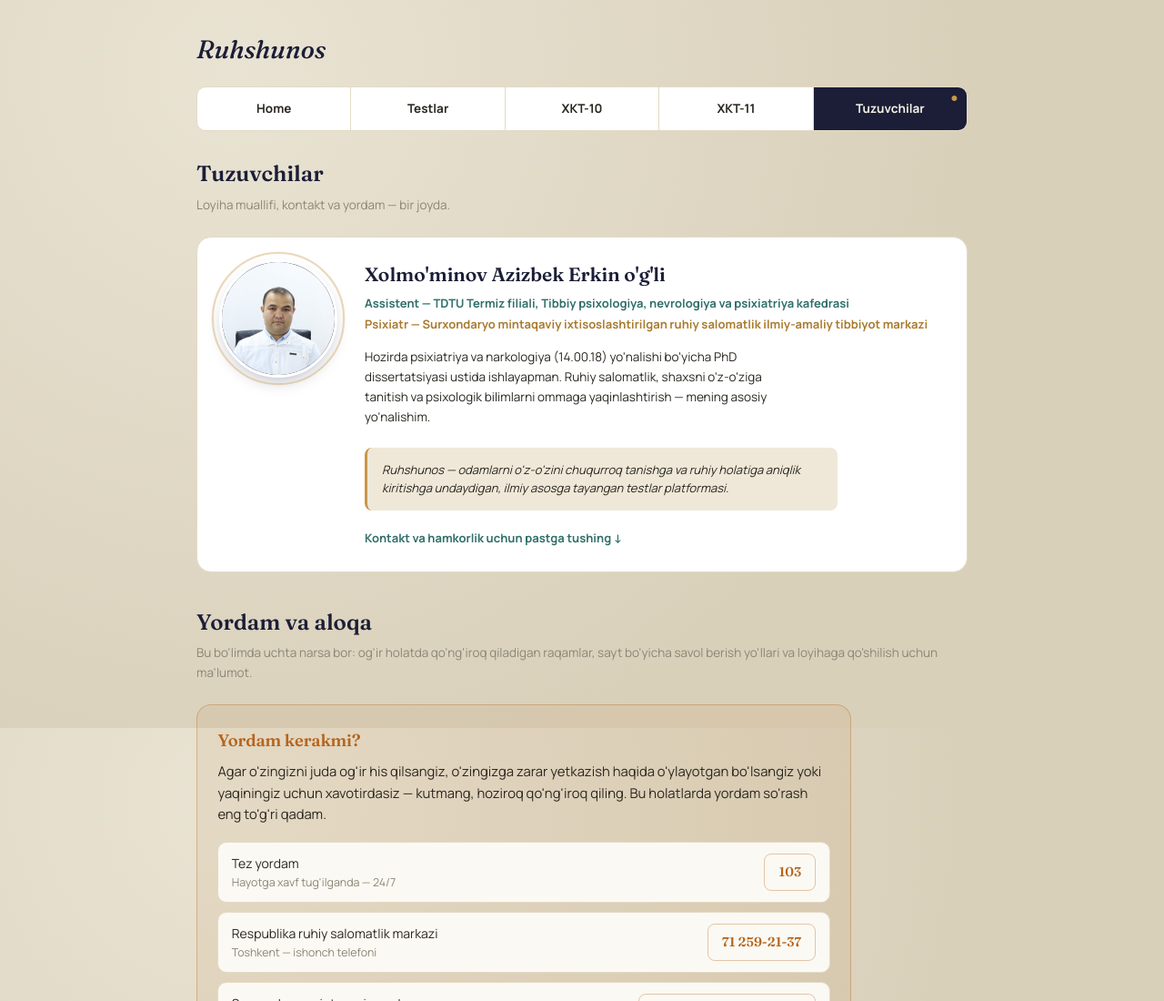
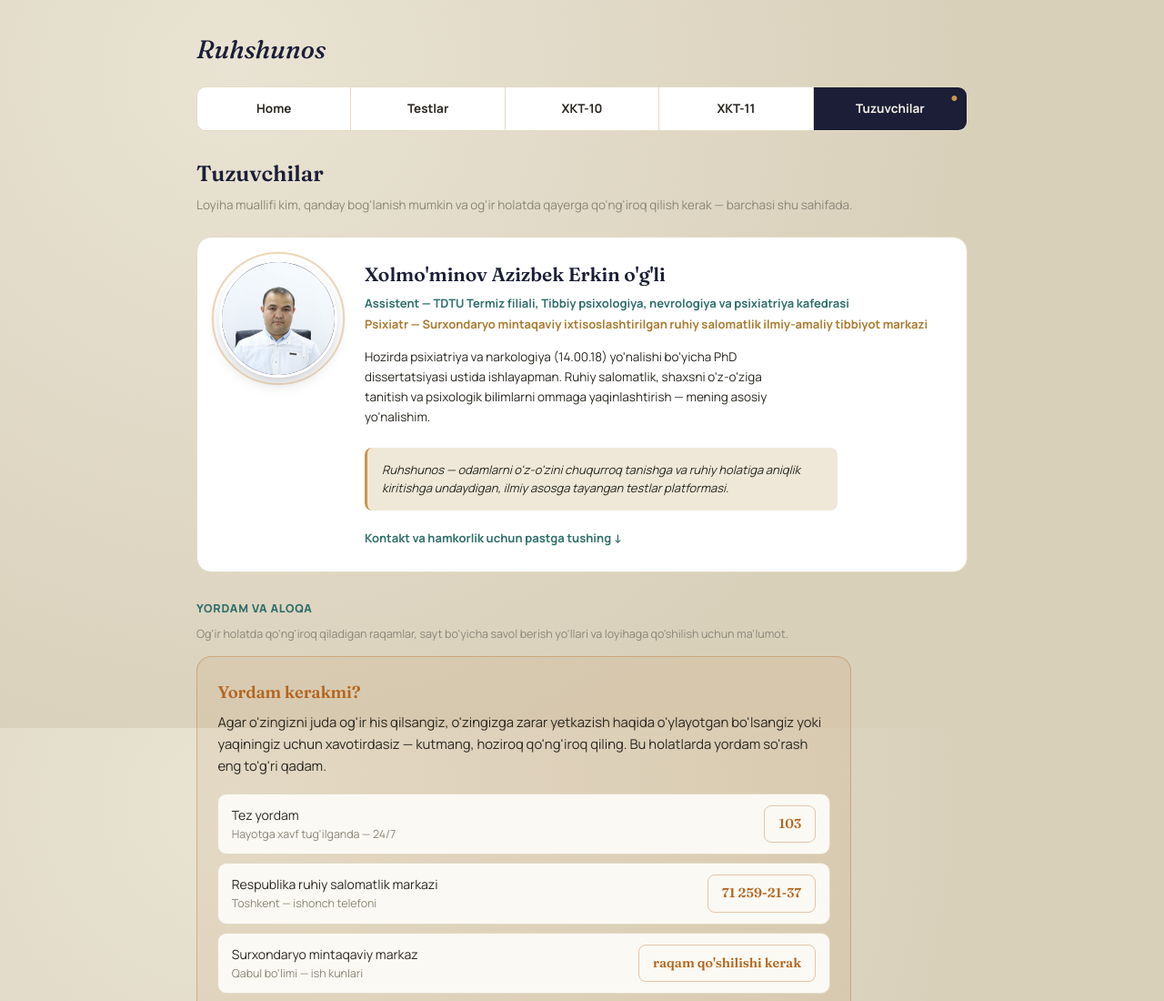
Before and after one commit to xolmominovazizbek/ruhshunos-fun, a plain HTML site: page frontend/tuzuvchilar.html in a window 1280 px wide. Shown: the top 1100 px of the page at 91% size. Drawn offline with Linux system fonts and the light colour scheme.

Commit message:
Properly restructure Tuzuvchilar page; verify site-wide stability
Tuzuvchilar previously read as two pages mechanically concatenated (two
full page-heading/page-subheading blocks). Collapsed the second one
into a lightweight section-label + short intro, matching the pattern
used elsewhere on the site for in-page subsections, so the bio and the
help/contact/collaboration content now read as one coherent page.

Audited all 22 frontend pages: identical 5-item nav everywhere, zero
dangling internal links (every href target matches an existing file,
every old yordam.html/yaratuvchi.html reference gone), all pages return
200, and all 10 test API endpoints respond with their expected question
counts.

```diff
--- a/frontend/tuzuvchilar.html
+++ b/frontend/tuzuvchilar.html
@@ -24,7 +24,7 @@
   </nav>
 
   <div class="page-heading">Tuzuvchilar</div>
-  <div class="page-subheading">Loyiha muallifi, kontakt va yordam — bir joyda.</div>
+  <div class="page-subheading">Loyiha muallifi kim, qanday bog'lanish mumkin va og'ir holatda qayerga qo'ng'iroq qilish kerak — barchasi shu sahifada.</div>
 
   <!-- ============ 1. MUALLIF (bio) ============ -->
   <div class="panel">
@@ -45,12 +45,11 @@
   </div>
 
   <!-- ============ 2. YORDAM VA ALOQA ============ -->
-  <div id="yordam" class="page-heading" style="margin-top:36px; scroll-margin-top:16px;">Yordam va aloqa</div>
-  <div class="page-subheading">
-    Bu bo'limda uchta narsa bor: og'ir holatda qo'ng'iroq qiladigan
-    raqamlar, sayt bo'yicha savol berish yo'llari va loyihaga
-    qo'shilish uchun ma'lumot.
-  </div>
+  <div id="yordam" class="section-label" style="scroll-margin-top:16px;">Yordam va aloqa</div>
+  <p class="section-intro" style="margin-left:0;">
+    Og'ir holatda qo'ng'iroq qiladigan raqamlar, sayt bo'yicha savol
+    berish yo'llari va loyihaga qo'shilish uchun ma'lumot.
+  </p>
 
   <!-- 2a. YORDAM RAQAMLARI (birinchi o'rinda) — js/disclaimer.js faylidan keladi. -->
   <div data-rs-help>
```
